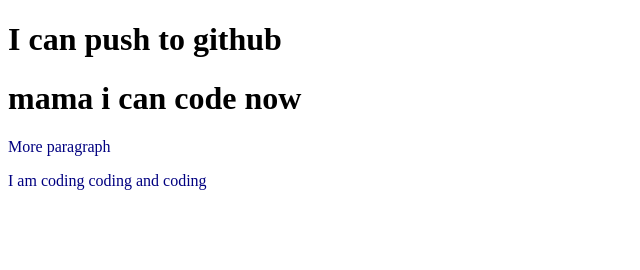
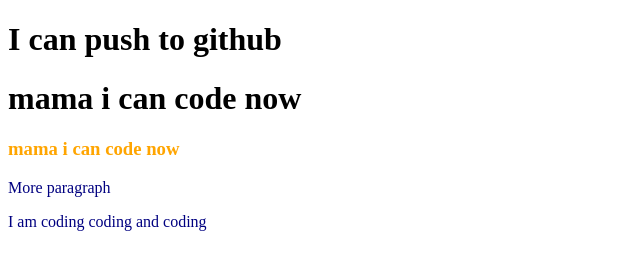
Before and after one commit to TakiYasirUIU/my-second-repo, a plain HTML site: page index.html in a window 1280 px wide. Shown: the whole page, without its empty margins (0-640 px from the left). Drawn offline with Linux system fonts and the light colour scheme.

Commit message:
make orange

```diff
--- a/index.html
+++ b/index.html
@@ -12,6 +12,8 @@
 <body>
     <h1>I can push to github</h1>
     <h1>mama i can code now</h1>
+    <h3>mama i can code now</h3>
+
     <p>More paragraph</p>
     <p>I am coding coding and coding</p>
 
--- a/style.css
+++ b/style.css
@@ -1,3 +1,6 @@
 p{
     color:navy;
 }
+h3{
+    color: orange;
+}
```
